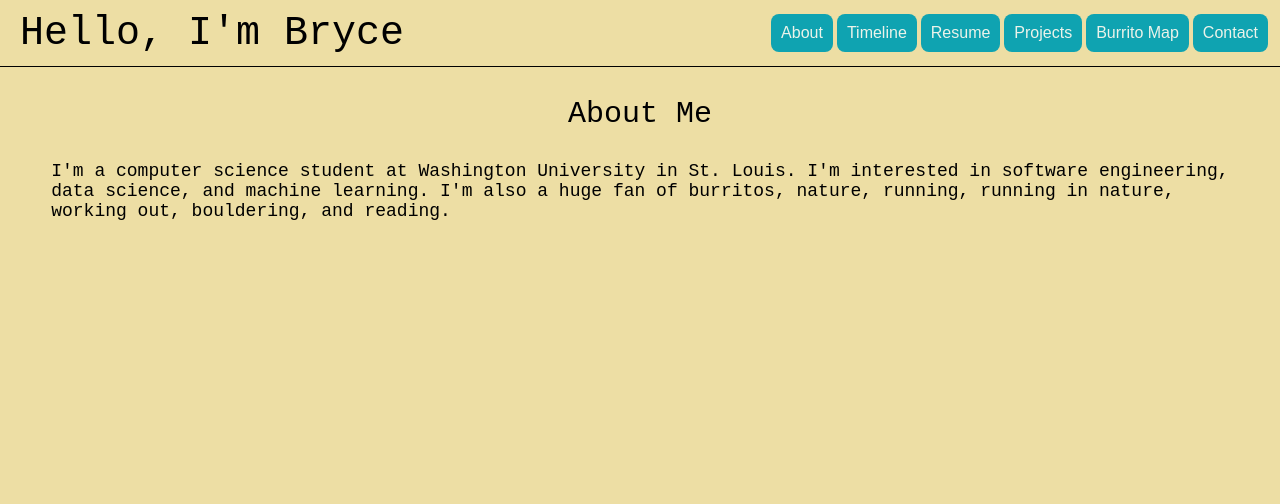
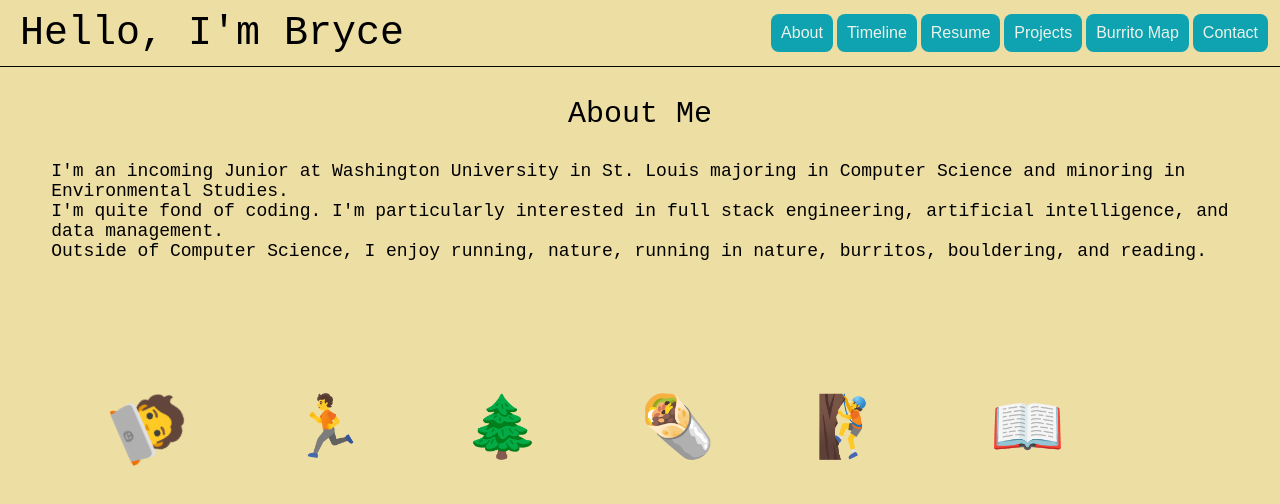
Before and after one commit to brycecappuccino/bryce_capuano, a React (Create React App) app: page / in a window 1280 px wide. Shown: the top 504 px of the page. Built offline with nearby package versions, Linux system fonts and the light colour scheme.

Commit message:
emojis basically

```diff
--- a/public/index.html
+++ b/public/index.html
@@ -24,7 +24,7 @@
       work correctly both with client-side routing and a non-root public URL.
       Learn how to configure a non-root public URL by running `npm run build`.
     -->
-    <title>React App</title>
+    <title>Bryce</title>
   </head>
   <body>
     <noscript>You need to enable JavaScript to run this app.</noscript>
--- a/src/About.js
+++ b/src/About.js
@@ -1,22 +1,25 @@
 import "./App.css";
 
 function About() {
-  // GOTTA GET ALL THE BURRITOS HERE CSV?
-  const defaultProps = {
-    center: {
-      lat: 10.99835602,
-      lng: 77.01502627,
-    },
-    zoom: 11,
-  };
-
   return (
     <>
       <p className="subheader">About Me</p>
       <p className="subheaderContent">
-        I'm a computer science student at Washington University in St. Louis.  I'm interested in software engineering, data science, and machine learning.
-        I'm also a huge fan of burritos, nature, running, running in nature, working out, bouldering, and reading.
+        I'm an incoming Junior at Washington University in St. Louis majoring in
+        Computer Science and minoring in Environmental Studies. <br></br>
+        I'm quite fond of coding. I'm particularly interested in full stack
+        engineering, artificial intelligence, and data management. <br></br>
+        Outside of Computer Science, I enjoy running, nature, running in nature,
+        burritos, bouldering, and reading.
       </p>
+      <div class="waviy">
+        <span style={{ "--i": 1 }}>🧑‍💻</span>
+        <span style={{ "--i": 2 }}>🏃</span>
+        <span style={{ "--i": 3 }}>🌲</span>
+        <span style={{ "--i": 4 }}>🌯</span>
+        <span style={{ "--i": 5 }}>🧗</span>
+        <span style={{ "--i": 6 }}>📖</span>
+      </div>
     </>
   );
 }
--- a/src/App.css
+++ b/src/App.css
@@ -268,3 +268,36 @@ h5 {
 }
 
 /* TIMELINE STUFF ^^ */
+
+/* BOUNCE ANIMATION STUFF vv */
+
+
+.waviy {
+  text-align:center;
+  margin-top: 10%;
+  position: relative;
+  font-size: 60px;
+}
+.waviy span {
+  position: relative;
+  display: inline-block;
+  margin-right: 100px;
+  animation: waviy 35s infinite;
+  animation-delay: calc(5s * var(--i));
+
+}
+@keyframes waviy {
+  0% {
+    transform: rotate(0);
+  }
+  4% {
+    transform: rotate(720deg);
+  }
+  8% {
+    transform: rotate(0);
+  }
+}
+
+
+
+/* BOUNCE ANIMATION STUFF ^^ */
--- a/src/Homepage.js
+++ b/src/Homepage.js
@@ -2,6 +2,7 @@ import './App.css';
 import { useState, useEffect } from "react";
 import About from './About.js';
 import Timeline from './Timeline.js';
+import Projects from './Projects.js';
 import Burrito from './Burrito.js';
 
 function Homepage() {
@@ -9,21 +10,58 @@ function Homepage() {
     const goToAbout = () => {
         setBurrito(false);
         setTimeline(false);
+        setResume(false);
         setAbout(true);
       };
 
-      const [timeline, setTimeline] = useState(false);
+    const [timeline, setTimeline] = useState(false);
     const goToTimeline = () => {
         setAbout(false);
         setBurrito(false);
+        setResume(false);
+        setProjects(false);
+        setContact(false);
         setTimeline(true);
       };
+
+      const [resume, setResume] = useState(false);
+      const goToResume = () => {
+          setAbout(false);
+          setBurrito(false);
+          setTimeline(false);
+          setProjects(false);
+          setContact(false);
+          setResume(true);
+        };
+
+      const [projects, setProjects] = useState(false);
+      const goToProjects = () => {
+          setAbout(false);
+          setBurrito(false);
+          setTimeline(false);
+          setResume(false);
+          setContact(false);
+          setProjects(true);
+        };
 
     const [burrito, setBurrito] = useState(false);
     const goToBurrito = () => {
         setAbout(false);
         setTimeline(false);
+        setResume(false);
+        setProjects(false);
+        setContact(false);
         setBurrito(true);
+      };
+
+    const [contact, setContact] = useState(false);
+    const goToContact = () => {
+        setAbout(false);
+        setTimeline(false);
+        setResume(false);
+        setProjects(false);
+        setBurrito(false);
+        setContact(true);
       };
 
 
@@ -36,21 +74,23 @@ function Homepage() {
         <div className="navigation">
             <button className="roundB" onClick={goToAbout}>About</button>
             <button className="roundB" onClick={goToTimeline}>Timeline</button>
-            <button className="roundB">Resume</button>
-            <button className="roundB">Projects</button>
+            <button className="roundB" onClick={goToResume}>Resume</button>
+            <button className="roundB" onClick={goToProjects}>Projects</button>
             <button className="roundB" onClick={goToBurrito}>Burrito Map</button>
-            <button className="roundB">Contact</button>
+            <button className="roundB" onClick={goToContact}>Contact</button>
         </div>
         </div>
         <div className="nav-divider"/>
         {/* CONTENT GOES BELOW. "HOMEPAGE" ALWAYS DISPLAYED */}
       {about ? (
         <About />
+        ) : timeline ? (
+          <Timeline />
+        ): projects ? (
+          <Projects />
         ) : burrito ? (
         <Burrito />
-      ) : timeline ? (
-        <Timeline />
-      ) : null}
+      )  : null}
     </>
   );
 }
--- a/src/Timeline.js
+++ b/src/Timeline.js
@@ -1,20 +1,12 @@
 import "./App.css";
 
 function Timeline() {
-  // GOTTA GET ALL THE BURRITOS HERE CSV?
-  const defaultProps = {
-    center: {
-      lat: 10.99835602,
-      lng: 77.01502627,
-    },
-    zoom: 11,
-  };
 
   return (
     <>
       <p className="subheader">Timeline</p>
       <p className="subheaderFootnote" >
-        *For a more succinct summary of my experience as a devloper, naviage the "Resume" button.
+        *For a more succinct summary of my experience as a devloper, navigate to the "Resume" button.
       </p>
       <br></br> <br></br> <br></br>
       <div class="timeline">
```
Also changed, not shown: src/Projects.js (added).
